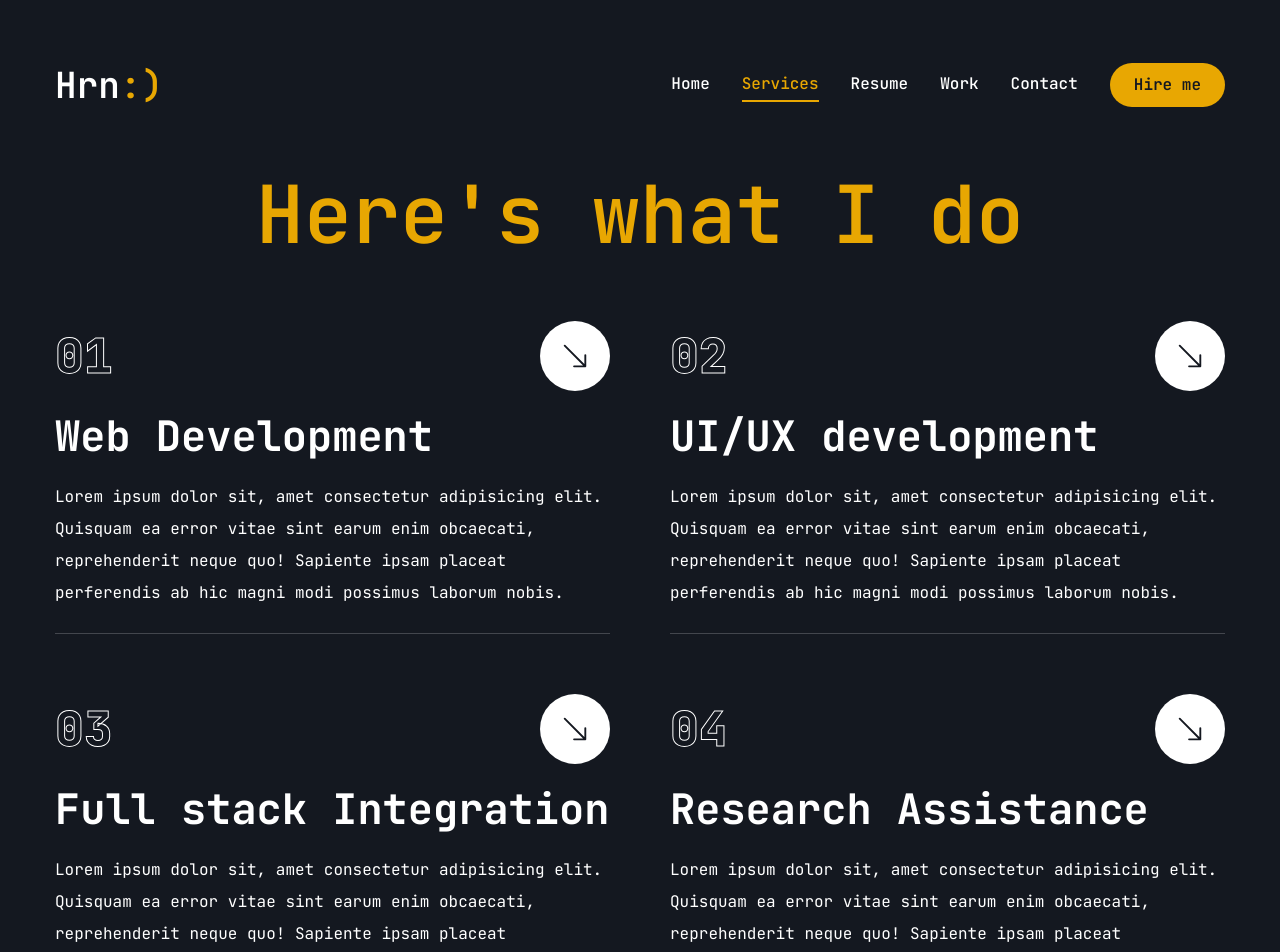
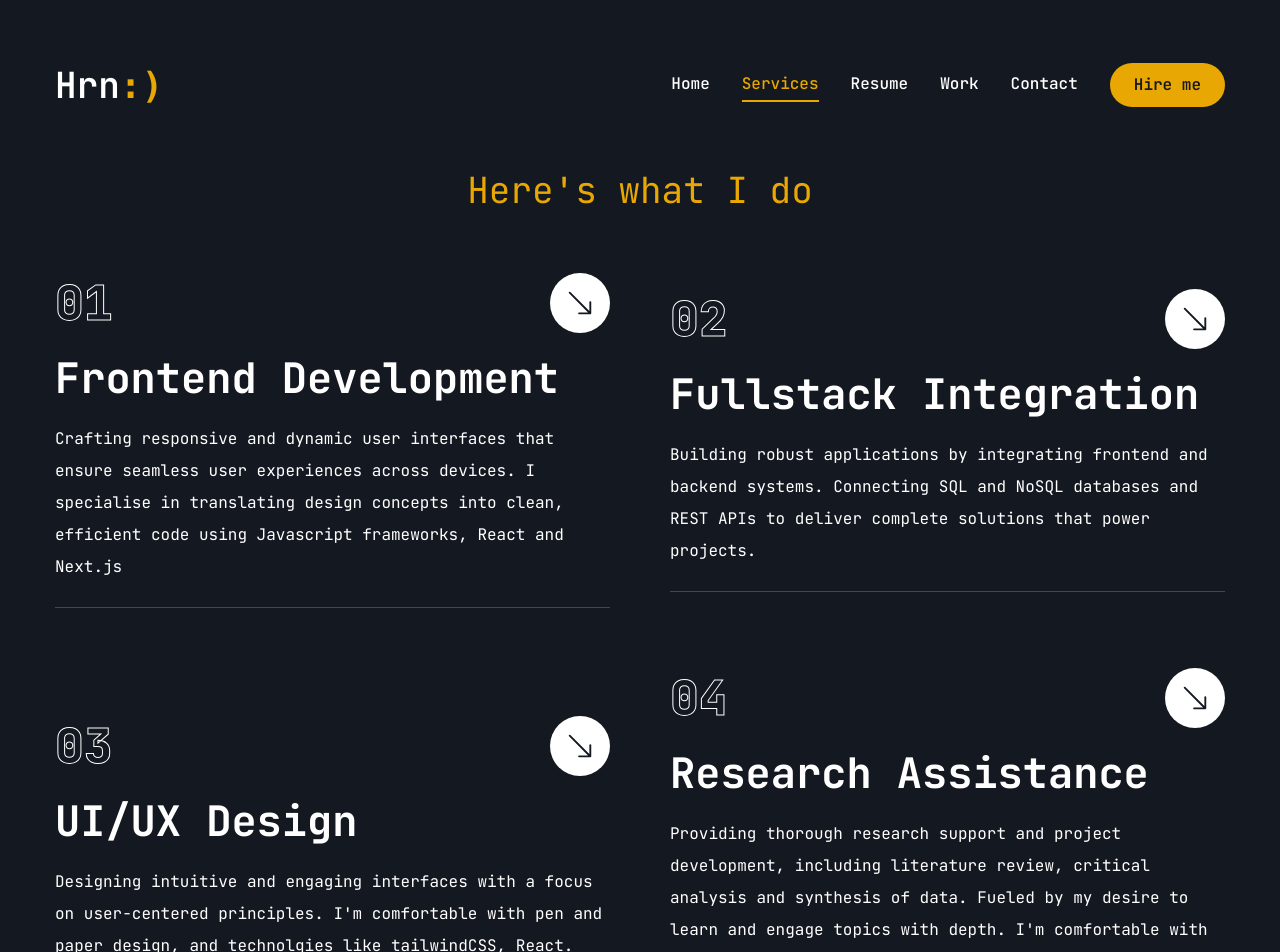
Before and after one commit to hiren-maddara/portfolio-hrnmddr, a Next.js app: page /services in a window 1280 px wide. Shown: the top 952 px of the page. Built offline with nearby package versions, Linux system fonts and the light colour scheme.

Commit message:
customised all pages except work

```diff
--- a/app/contact/page.jsx
+++ b/app/contact/page.jsx
@@ -9,7 +9,7 @@ import { FaPhoneAlt, FaEnvelope, FaMapMarkerAlt } from "react-icons/fa"
 const info = [
     {
         icon: <FaPhoneAlt />, title: "Phone",
-        description: "(+39) 351 8524187",
+        description: "(+39) 351 852 4187",
     },
     {
         icon: <FaEnvelope />, title: "Email",
@@ -23,9 +23,36 @@ const info = [
 
 function Contact() {
     return (
-        <section className="py-6">
-            <div className="container mx-auto">
+        <section className="container mx-auto">
                     {/* form */}
+
+                    {/* info */}
+                    <div className="flex flex-col gap-[30px] items-center xl:justify-end mb-8 xl:mb-0">
+                        <h3 className="text-4xl text-accent">Get In Touch</h3>
+                        <p className="text-white/60"></p>
+
+                        <ul className="flex flex-col gap-10">
+                            {info.map((item, index) => (
+                                <li key={index} className="flex items-center gap-6">
+                                    <div className="w-[52px] h-[52px] xl:w-[72px] xl:h-[72px] bg-[#27272c] text-accent rounded-md flex items-center justify-center">
+                                        <div className="text-[28px]">{item.icon}</div>
+                                    </div>
+                                    <div className="flex-1">
+                                        <p className="text-white/60">{item.title}</p>
+                                        <h3 className="text-xl">{item.description}</h3>
+                                    </div>
+                                </li>
+                            ))}
+                        </ul>
+
+                    </div>
+
+        </section>
+    )
+}
+
+export default Contact
+
 {/* <div className="xl:h-[54%] order-2 xl:order-none">
     <form className="flex flex-col gap-6 p-10 bg-[#27272c] rounded-xl">
         <h3 className="text-4xl text-accent">Let's work together</h3>
@@ -61,31 +88,3 @@ function Contact() {
     <Button size="md" className="max-w-40">Send message</Button>
     </form>
 </div> */}
-
-                    {/* info */}
-                    <div className="flex-1 flex flex-col gap-[30px] items-center xl:justify-end mb-8 xl:mb-0">
-                        <h3 className="text-4xl text-accent">Get In Touch</h3>
-                        <p className="text-white/60"></p>
-
-                        <ul className="flex flex-col gap-10">
-                            {info.map((item, index) => (
-                                <li key={index} className="flex items-center gap-6">
-                                    <div className="w-[52px] h-[52px] xl:w-[72px] xl:h-[72px] bg-[#27272c] text-accent rounded-md flex items-center justify-center">
-                                        <div className="text-[28px]">{item.icon}</div>
-                                    </div>
-                                    <div className="flex-1">
-                                        <p className="text-white/60">{item.title}</p>
-                                        <h3 className="text-xl">{item.description}</h3>
-                                    </div>
-                                </li>
-                            ))}
-                        </ul>
-
-                    </div>
-
-            </div>
-        </section>
-    )
-}
-
-export default Contact
--- a/app/resume/page.jsx
+++ b/app/resume/page.jsx
@@ -10,11 +10,11 @@ import {SiNextdotjs, SiTailwindcss, SiNetlify, SiSupabase, SiMysql, SiElectron,
 // about data
 const about = {
     title: "About me",
-    description: "Lorem ipsum dolor sit amet consectetur adipisicing elit. Quo, quasi? Totam magnam recusandae accusamus. Iure, quo non! Blanditiis, eos qui ea accusantium ab magnam repellendus, nostrum voluptas impedit reiciendis error!",
+    description: "I enjoy learning, connecting with people, and exploring meaningful conversations; from the everyday to the philosophical. Openmindedness has shaped my integrated, well-rounded approach to life and work",
     info: [
         {
             fieldName: "Name",
-            fieldValue: "Hiren Maddara"
+            fieldValue: "Hiren M. Maddara"
         },
 
         {
@@ -31,11 +31,11 @@ const about = {
         },
         {
             fieldName: "Languages",
-            fieldValue: "English (C2), Italian (A2)"
+            fieldValue: "English (C2), Italian (A2), Luganda(B2)"
         },
         {
             fieldName: "Hobbies",
-            fieldValue: "Coding, Research/Learning, Writing, Reading, Guitar Jamming"
+            fieldValue: "Coding, Research/Learning, Writing, Reading, Guitar/Jamming"
         },
     ]
 }
@@ -44,7 +44,7 @@ const about = {
 const experience = {
     icon: "/assets/resume/file.svg",
     title: "My experience",
-    description: "Lorem ipsum dolor sit amet consectetur adipisicing elit. Quo, quasi? Totam magnam recusandae accusamus. Iure, quo non! Blanditiis, ",
+    description: "My background is rooted in hands-on projects, freelance and collaborative work. Vist my Work page to learn more",
     items: [
         {
             company: "Freelance",
@@ -52,14 +52,19 @@ const experience = {
             duration: "2022 - present"
         },
         {
-            company: "UNIPD CARS python data analysis",
+            company: "Freelance",
+            position: "Frontend Web developer",
+            duration: "2022 - present"
+        },
+        {
+            company: "University of Padova",
+            position: "Psychology student",
+            duration: "2023 - 2026"
+        },
+        {
+            company: "UNIPD CARS Python data analysis",
             position: "Participant",
             duration: "Fall 2024"
-        },
-        {
-            company: "Freelance",
-            position: "Web developer",
-            duration: "2022 - present"
         },
 
     ]
@@ -68,26 +73,26 @@ const experience = {
 // education data
 const education = {
     icon: "/assets/resume/file.svg",
-    title: "My Education",
-    description: "Lorem ipsum dolor sit amet consectetur adipisicing elit. Quo, quasi? Totam magnam recusandae accusamus. Iure, quo non! Blanditiis, ",
+    title: "My Educational Journey",
+    description: "A diverse range of subjects, combining formal university studies with self-taught skills and independent learning",
     items: [
-        {
-            institution: "Makere university",
-            qualification: "Bachelor of Pharmacy",
-            duration: "2020 - 2023, Unfinished"
-        },
         {
             institution: "University of padova",
             qualification: "Bachelor of Psychological Science",
             duration: "2023 - 2026, Continuing"
         },
         {
-            institution: "Ultimate guide to react, next - Jonas Schmedtman",
-            qualification: "Full stack React, Next web development",
+            institution: "Udemy/Online resources",
+            qualification: "Full stack React, Next Development",
             duration: "2023"
         },
         {
-            institution: "Jonas Schmedtman",
+            institution: "UNIPD CARS courses",
+            qualification: "Python data analysis and visualisation, AI concepts, basic statistical analysis",
+            duration: "2024"
+        },
+        {
+            institution: "Udemy/Online resources",
             qualification: "Javascript, HTML, CSS web development",
             duration: "2022"
         },
@@ -102,9 +107,9 @@ const education = {
             duration: "2022 - 2024"
         },
         {
-            institution: "UNIPD CARS python data analysis and coursework",
-            qualification: "Python data analysis and visualisation, AI concepts, basic statistical analysis",
-            duration: "2024"
+            institution: "Makere university",
+            qualification: "Bachelor of Pharmacy",
+            duration: "2020 - 2023, Unfinished"
         },
     ]
 }
@@ -112,7 +117,7 @@ const education = {
 // skills data
 const skills = {
     title: "My skills",
-    description: "Lorem ipsum dolor sit amet consectetur adipisicing elit. Quo, quasi? Totam magnam recusandae accusamus. Iure, quo non! Blanditiis, eos qui ea accusantium ab magnam repellendus, ",
+    description: "I'm focused on modern web design with interactive features using JavaScript frameworks, and data handling and automation through Python and database technologies.",
     skillSet: [
         {icon: <FaHtml5/>, name: "html 5"},
         {icon: <FaCss3/>, name: "html 3"},
@@ -191,7 +196,7 @@ function Resume() {
                                 <p className='max-w-[600px] text-white/60 mx-auto xl:mx-0'>{education.description}</p>
                             </div>
 
-                            <ScrollArea className="h-[400px]">
+                            <ScrollArea className="h-[400px] border-b border-pink-50/20 pb-2">
                                 <ul className='grid grid-cols-1 lg:grid-cols-2 gap-[30px]'>
                                     {education.items.map((item, i) => (
                                         <li key={i} className='bg-primary h-[184px] min-h-fit py-6 px-10 rounded-xl flex flex-col justify-center items-center lg:items-start gap-2'>
--- a/app/services/page.jsx
+++ b/app/services/page.jsx
@@ -6,38 +6,36 @@ import Link from 'next/link'
 const services = [
     {
         num: '01',
-        title: 'Web Development',
-        description: "Lorem ipsum dolor sit, amet consectetur adipisicing elit. Quisquam ea error vitae sint earum enim obcaecati, reprehenderit neque quo! Sapiente ipsam placeat perferendis ab hic magni modi possimus laborum nobis.",
-        href: ""
+        title: 'Frontend Development',
+        description: "Crafting responsive and dynamic user interfaces that ensure seamless user experiences across devices. I specialise in translating design concepts into clean, efficient code using Javascript frameworks, React and Next.js",
+        href: "/work"
     },
     {
         num: '02',
-        title: 'UI/UX development',
-        description: "Lorem ipsum dolor sit, amet consectetur adipisicing elit. Quisquam ea error vitae sint earum enim obcaecati, reprehenderit neque quo! Sapiente ipsam placeat perferendis ab hic magni modi possimus laborum nobis.",
-        href: ""
+        title: 'Fullstack Integration',
+        description: "Building robust applications by integrating frontend and backend systems. Connecting SQL and NoSQL databases and REST APIs to deliver complete solutions that power projects.",
+        href: "/work"
     },
     {
         num: '03',
-        title: 'Full stack Integration',
-        description: "Lorem ipsum dolor sit, amet consectetur adipisicing elit. Quisquam ea error vitae sint earum enim obcaecati, reprehenderit neque quo! Sapiente ipsam placeat perferendis ab hic magni modi possimus laborum nobis.",
-        href: ""
+        title: 'UI/UX Design',
+        description: "Designing intuitive and engaging interfaces with a focus on user-centered principles. I'm comfortable with pen and paper design, and technolgies like tailwindCSS, React.",
+        href: "/work"
     },
     {
         num: '04',
         title: 'Research Assistance',
-        description: "Lorem ipsum dolor sit, amet consectetur adipisicing elit. Quisquam ea error vitae sint earum enim obcaecati, reprehenderit neque quo! Sapiente ipsam placeat perferendis ab hic magni modi possimus laborum nobis.",
-        href: ""
+        description: "Providing thorough research support and project development, including literature review, critical analysis and synthesis of data. Fueled by my desire to learn and engage topics with depth. I'm comfortable with basic statistical methods, softwares like R, Jasp, Python.",
+        href: "/work"
     },
 ]
-
-import {motion} from 'framer-motion'
 
 function Services() {
     return (
         <section className="min-h-[80vh] flex flex-col justify-center py-12 xl:py-0">
-            <h1 className="h1 text-accent text-center mb-12">
+            <h3 className="text-4xl text-accent text-center mb-12">
                 Here's what I do
-            </h1>
+            </h3>
 
             <div className="container grid grid-cols-1 md:grid-cols-2 gap-[60px] mb-8">
                     {services.map((service, index) => {
@@ -48,7 +46,7 @@ function Services() {
                                 <div className='text-5xl font-extrabold text-transparent text-outline group-hover:!text-outline-hover transition-all duration-300'>
                                     {service.num}
                                 </div>
-                                <Link href={service.href} className='w-[70px] h-[70px] rounded-full bg-white group-hover:bg-accent transition-all duration-300 flex justify-center items-center hover:-rotate-45'>
+                                <Link href={service.href} className='w-[60px] h-[60px] rounded-full bg-white group-hover:bg-accent transition-all duration-300 flex justify-center items-center hover:-rotate-45'>
                                     <BsArrowDownRight className='text-primary text-3xl' />
                                 </Link>
                             </div>
--- a/components/Header.jsx
+++ b/components/Header.jsx
@@ -9,7 +9,7 @@ const Header = () => {
         {/* logo */}
         <Link href="/">
             <h1 className="text-4xl font-semibold">
-                Hrn<span className="text-accent">:)</span>
+                Hrn<span className="text-accent font-mono leading-none">:)</span>
             </h1>
         </Link>
 
```
Also changed, not shown: app/page.jsx (+6 -4 lines). Lines whose indentation alone changed are shown as unchanged.
